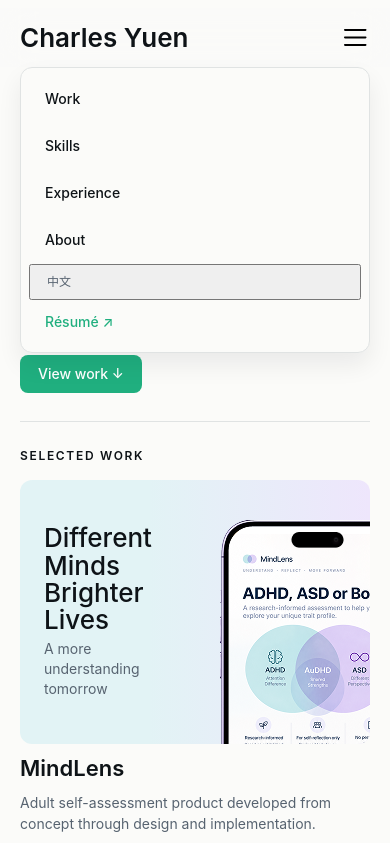
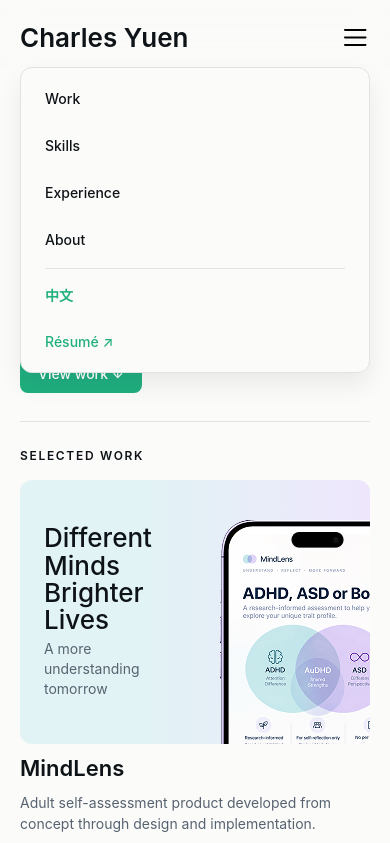
Before and after one commit to cyko-design/portfolio, a website: page index.html in a window 390 px wide. Both pictures are taken after a click on the button "Open navigation". Shown: the top 843 px of the page. Drawn offline with Linux system fonts and the light colour scheme; a web font is replaced by a local one.

Commit message:
Style language toggle as green text with divider

```diff
--- a/styles.css
+++ b/styles.css
@@ -93,9 +93,8 @@ body.resume-is-open{position:fixed;width:100%;overflow:hidden}
   .resume-identity h2{font-size:21px}
 }
 
-.language-switch{display:flex;align-items:center;gap:6px;color:var(--muted);font-size:.75rem;white-space:nowrap}
-.language-switch button{border:0;background:transparent;padding:6px 2px;color:var(--muted);font-size:.75rem;font-weight:500}
-.language-switch button[aria-pressed="true"]{color:var(--ink);font-weight:600}
-.language-switch button:hover{color:var(--green)}
-@media(max-width:767px){.language-switch{padding:8px 16px}.language-switch button{padding:6px 0}}
+.nav-divider{width:1px;height:18px;background:var(--line);flex:0 0 1px}
+.language-switch{display:inline-flex;align-items:center;border:0;background:transparent;padding:6px 0;color:var(--green);font-size:.875rem;font-weight:600;line-height:1.35;white-space:nowrap}
+.language-switch:hover{color:#16845f;text-decoration:underline;text-underline-offset:4px}
+@media(max-width:767px){.nav-divider{width:auto;height:1px;margin:4px 16px;background:var(--line)}.language-switch{padding:14px 16px;text-align:left;align-self:stretch}}
 html[lang="zh-CN"] body{font-family:Inter,"PingFang SC","Microsoft YaHei","Noto Sans CJK SC",Arial,sans-serif}
```
